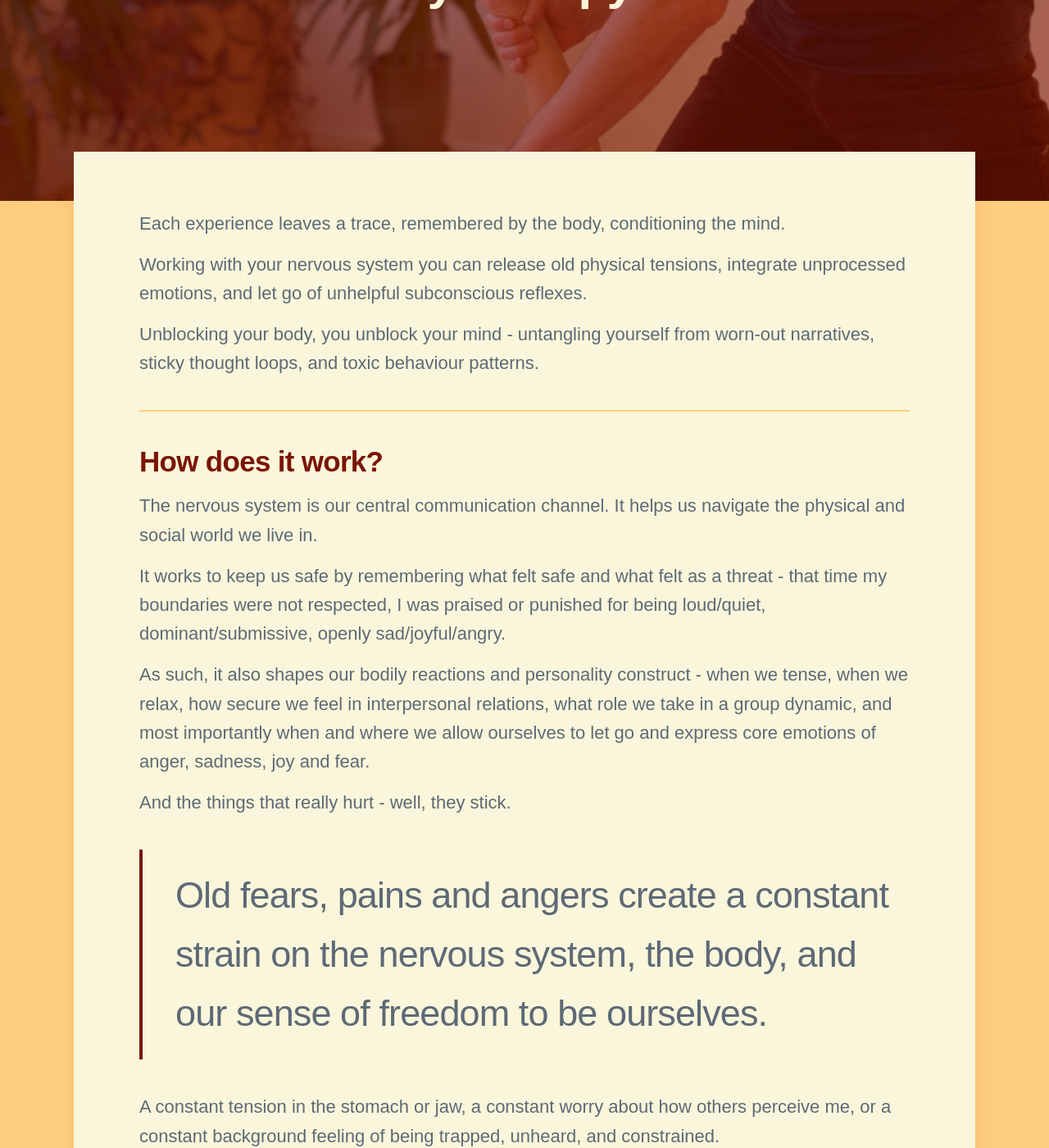
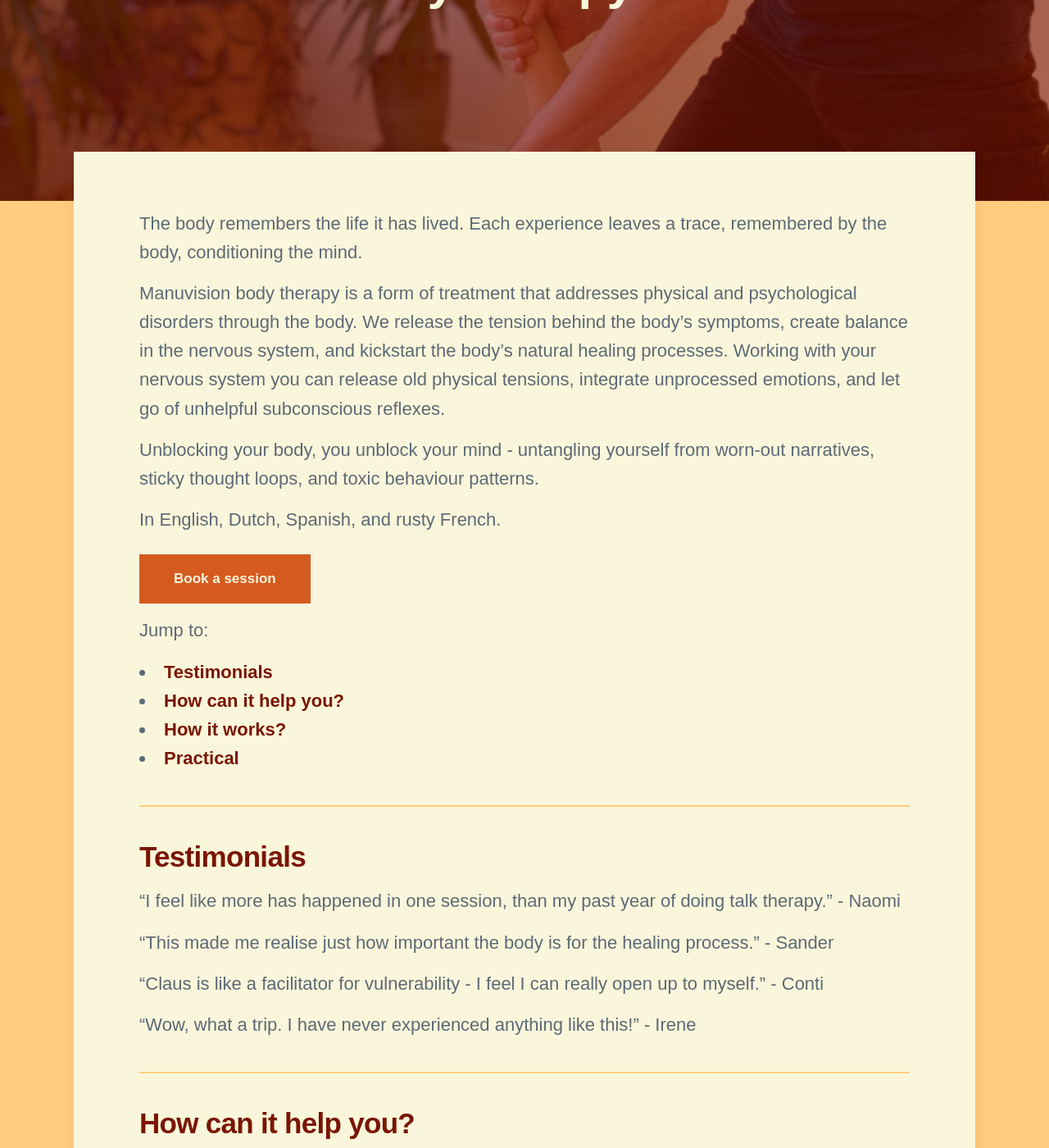
Before and after one commit to threekeytherapy/threekeytherapy.com, a Jekyll site: the page built from _projects/bodytherapy.md, in a window 1280 px wide and 1400 px high, scrolled down 463 px. Shown: the whole window at 82% size. Built offline with Jekyll 4.4.1, drawn with Linux system fonts in a browser that asks for light colours; nearby versions of some CDN libraries; some web fonts are replaced; some of the changed text lies outside the part shown.

Commit message:
shift around content

```diff
--- a/_projects/bodytherapy.md
+++ b/_projects/bodytherapy.md
@@ -6,35 +6,134 @@
 date: 2023-11-01 00:00:00
 ---
 
+The body remembers the life it has lived.
 Each experience leaves a trace, remembered by the body, conditioning the mind.
 
+Manuvision body therapy is a form of treatment that addresses physical and psychological disorders through the body.
+We release the tension behind the body's symptoms, create balance in the nervous system, and kickstart the body's natural healing processes.
 Working with your nervous system you can release old physical tensions, integrate unprocessed emotions, and let go of unhelpful subconscious reflexes.
 
 Unblocking your body, you unblock your mind - untangling yourself from worn-out narratives, sticky thought loops, and toxic behaviour patterns.
 
+In English, Dutch, Spanish, and rusty French.
+
+<a href="/contact" class="button button--large">Book a session</a>
+
+Jump to:
+* [Testimonials](#testimonials)
+* [How can it help you?](#how-can-it-help-you)
+* [How it works?](#how-it-works)
+* [Practical](#practical)
+
 ---
 
-## How does it work?
+## Testimonials
 
-The nervous system is our central communication channel.
-It helps us navigate the physical and social world we live in.
+"I feel like more has happened in one session, than my past year of doing talk therapy." -  Naomi
 
-It works to keep us safe by remembering what felt safe and what felt as a threat - that time my boundaries were not respected, I was praised or punished for being loud/quiet, dominant/submissive, openly sad/joyful/angry.
+"This made me realise just how important the body is for the healing process." - Sander
 
-As such, it also shapes our bodily reactions and personality construct - when we tense, when we relax, how secure we feel in interpersonal relations, what role we take in a group dynamic, and most importantly when and where we allow ourselves to let go and express core emotions of anger, sadness, joy and fear.
+"Claus is like a facilitator for vulnerability - I feel I can really open up to myself." - Conti
 
-And the things that really hurt - well, they stick.
+"Wow, what a trip. I have never experienced anything like this!" - Irene
 
-> Old fears, pains and angers create a constant strain on the nervous system, the body, and our sense of freedom to be ourselves.
+---
 
-A constant tension in the stomach or jaw, a constant worry about how others perceive me, or a constant background feeling of being trapped, unheard, and constrained.
+## How can it help you?
 
-The same is true about a traumatic event - suffering abuse, an accident, an operation, a divorce or a burn out.
+Manuvision body therapy can remedy a wide spectrum of physical and mental disorders, which can be rooted in everything from work injuries and physiological imbalances to mental states caused by stress, shock or trauma.
 
-So by surfacing, acknowledging and letting go of these old experiences and blockages, the nervous system is freed, unblocking your body, your mind, and you!
+Typical physical problems:
 
-One step towards a more happy, peaceful and free life :)
+* Back, neck and lower back pain
+* Pain in shoulders, elbows and wrists (tennis elbow, golfer's elbow and mouse arm)
+* Pain in knees, ankles and hips
+* Tension headache
+* Migraine
+* Digestive problems
+* Concussion
+* Whiplash
+* Sports injuries
+* Pregnancy and postpartum complications
 
-## What method do you use?
+Typical psychological problems:
 
-Find out more about [how I treat](/treatments) and the [Manuvision](/about) body therapy technique I am trained in.
+* Stress
+* Depression
+* Anxiety
+* PTSD (post-traumatic stress reaction)
+* Eating disorders
+* Sleep disorders
+* Grief
+
+[Find out how more about how Manuvision treatments can help address the above](https://manuvision-dk.translate.goog/hvad-kan-kropsterapi-hjaelpe-med/?_x_tr_sl=da&_x_tr_tl=en&_x_tr_hl=en-US&_x_tr_pto=wapp)
+
+---
+
+## How it works
+
+Body and psyche are connected.
+
+If there is pain in the body, it affects the psyche, and if you are under psychological pressure, it settles in the body.
+It is always the body that first draws attention to the fact that something is wrong.
+And it is the body that suffers the consequences of all our actions – or lack thereof.
+These consequences manifest as tension, blockages and thus pain in our body.
+
+Manuvision body therapy helps you break free.
+We do this by opening the body and loosening the tensions and blockages that lie behind the physical and psychological ailments.
+
+The many impressions and expressions of the past and everyday life are stored in the body.
+Your body depicts your mental well-being – and the physical and the psyche are thus not two separate elements, but a whole.
+That connection has a direct connection to our nervous system, and it is also one of the reasons why Manuvision body therapy works through the nervous system.
+
+During a body therapy treament, I will work with you to:
+
+* create balance in your nervous system
+* opening up the breathing
+* activate flow in the body's energy system
+* relax muscles, release joints and loosen up the neck and back from a combination of deep massage techniques, joint release, acupressure and zone points
+* read and remedy disturbances in the nervous system that can result in everything from digestive problems and neck tension to stress , anxiety and depression
+* create a connection between the head's narratives and the body's signals by examining the connection between mental, physical and emotional states
+
+When there is flow and movement, the body's own self-healing processes are automatically set in motion.
+
+---
+
+## Practical
+
+### Duration
+
+Treatments take between 1h 15min and 1h 30min, based on what you and your body need at that moment.
+
+### Location
+
+#### All days:
+
+Groen van Prinstererstraat 52,1ste
+Amsterdam West - 1051 EN
+
+#### Fridays and sometimes Mondays:
+
+Newtonstraat 4 (bel - Serire)
+Amsterdam Oost - 1098 HD
+
+### Working languages
+
+I regularly work in English, Dutch and Spanish.
+I can also work in rusty French.
+
+### Pricing
+
+I work with solidarity prices.
+
+This means you can pay any amount between 70 and 120 euros, based on your financial situation.
+
+I do this to try keep care accessible to as many people as possible.
+If this is not within your range, please contact me and we can find a solution.
+
+### What to wear
+
+Treatments involve touch, and the nervous system responds most to skin contact.
+For this reason, treatments work best without big items of clothing.
+I recommend wearing underwear that is not revealing and a sports bra.
+If you are not comfortable with this, it is of course possible to treat with clothing.
```
Also changed, not shown: _pages/drafts.md (+38 -0 lines).
